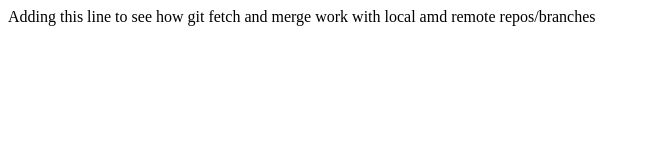
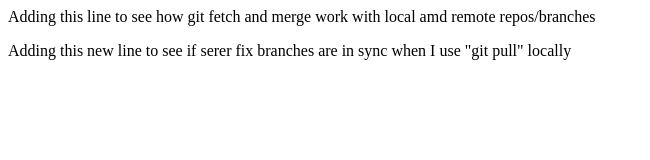
Before and after one commit to knunn553/myrepo8, a plain HTML site: page index.html in a window 1280 px wide. Shown: the whole page, without its empty margins (0-650 px from the left). Drawn offline with Linux system fonts and the light colour scheme.

Commit message:
Update index.html to see branch synchronization

```diff
--- a/index.html
+++ b/index.html
@@ -1 +1,2 @@
 <p> Adding this line to see how git fetch and merge work with local amd remote repos/branches</p>
+<p> Adding this new line to see if serer fix branches are in sync when I use "git pull" locally</p>
```
